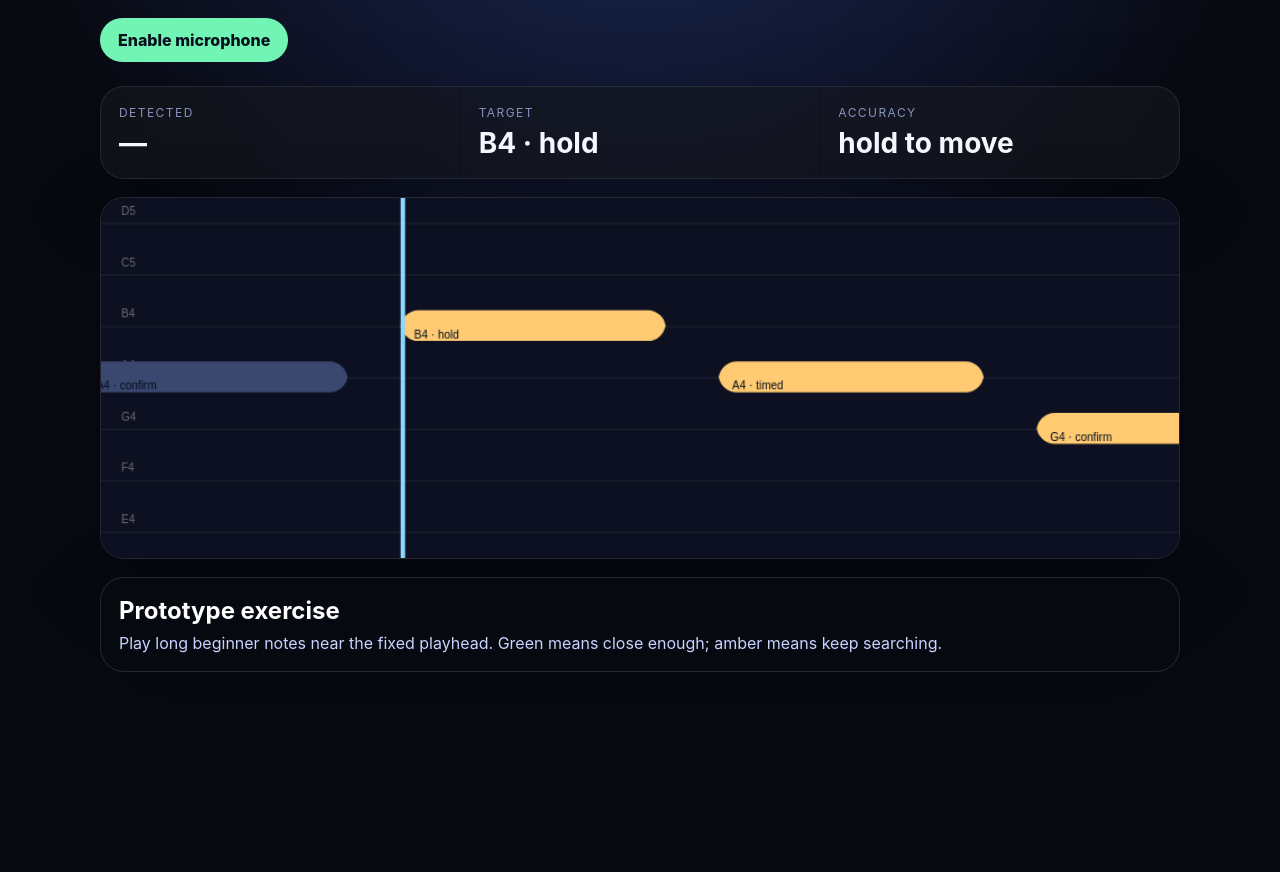
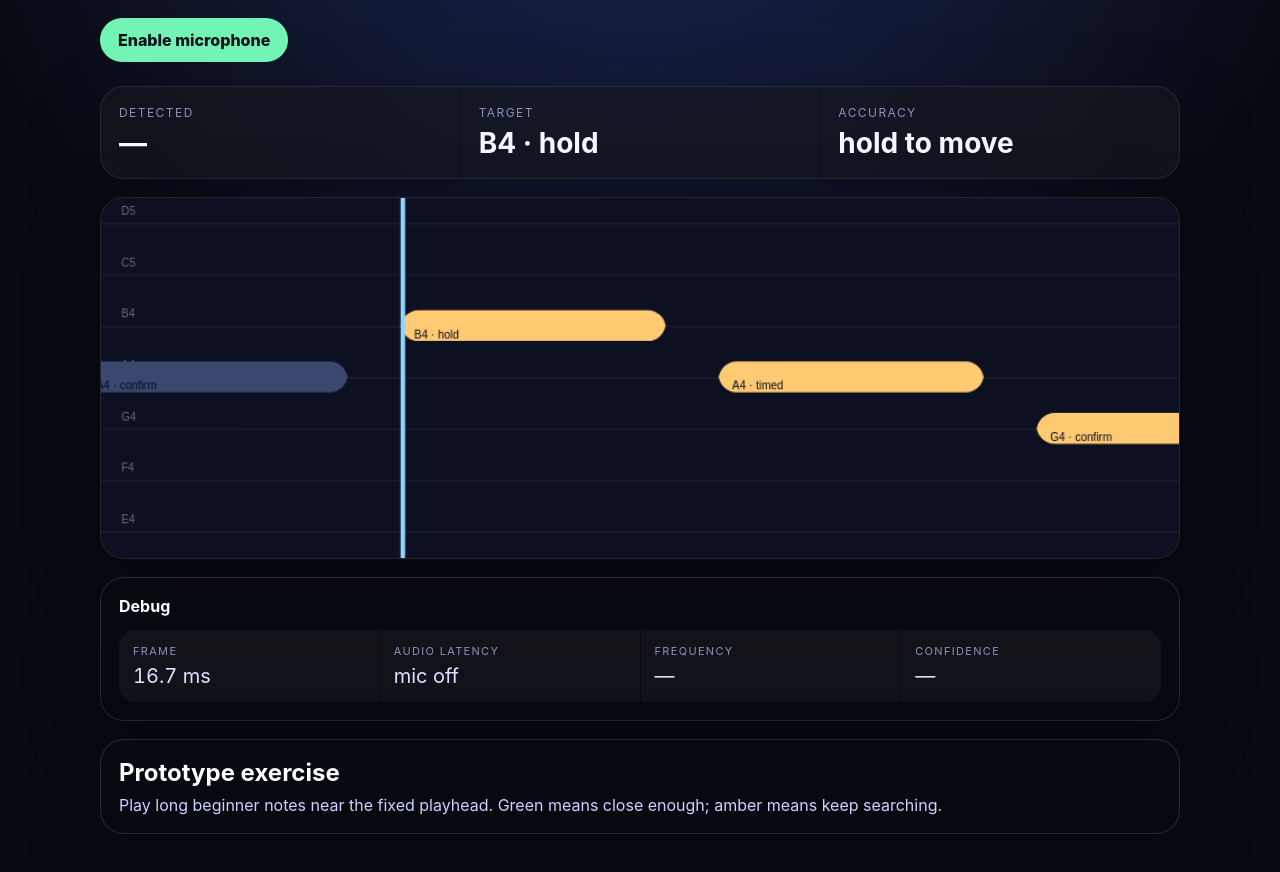
Before and after one commit to AJosephsen/flute-hero, a website with bundled scripts: page index.html in a window 1280 px wide. Shown: the part 212-1084 px from the top of the page. Before the commit the page ends 932 px from the top, so only its background shows below. Built offline with nearby package versions, Linux system fonts and the light colour scheme.

Commit message:
Add browser debug telemetry overlay

```diff
--- a/index.html
+++ b/index.html
@@ -34,6 +34,16 @@
       <canvas id="noteLane" width="960" height="320" aria-label="Scrolling note lane"></canvas>
     </section>
 
+    <section class="panel debug" aria-label="Debug timing and pitch telemetry">
+      <h2>Debug</h2>
+      <dl>
+        <div><dt>Frame</dt><dd id="debugFrameTime">—</dd></div>
+        <div><dt>Audio latency</dt><dd id="debugAudioLatency">—</dd></div>
+        <div><dt>Frequency</dt><dd id="debugFrequency">—</dd></div>
+        <div><dt>Confidence</dt><dd id="debugConfidence">—</dd></div>
+      </dl>
+    </section>
+
     <section class="panel hint">
       <h2>Prototype exercise</h2>
       <p>Play long beginner notes near the fixed playhead. Green means close enough; amber means keep searching.</p>
--- a/src/main.js
+++ b/src/main.js
@@ -7,6 +7,10 @@ const targetNote = document.querySelector('#targetNote');
 const accuracy = document.querySelector('#accuracy');
 const canvas = document.querySelector('#noteLane');
 const ctx = canvas.getContext('2d');
+const debugFrameTime = document.querySelector('#debugFrameTime');
+const debugAudioLatency = document.querySelector('#debugAudioLatency');
+const debugFrequency = document.querySelector('#debugFrequency');
+const debugConfidence = document.querySelector('#debugConfidence');
 
 const state = {
   audio: null,
@@ -48,6 +52,7 @@ function frame(now) {
   updatePitch();
   updateGame(dt);
   render();
+  updateDebug(dt);
   requestAnimationFrame(frame);
 }
 
@@ -84,6 +89,22 @@ function updateGame(dt) {
 
   state.songTime += dt;
   accuracy.textContent = current ? (hit ? 'hit' : 'search') : 'done';
+}
+
+function updateDebug(dt) {
+  debugFrameTime.textContent = `${(dt * 1000).toFixed(1)} ms`;
+
+  if (!state.audio) {
+    debugAudioLatency.textContent = 'mic off';
+    debugFrequency.textContent = '—';
+    debugConfidence.textContent = '—';
+    return;
+  }
+
+  const latencyMs = ((state.audio.baseLatency ?? 0) + (state.audio.outputLatency ?? 0)) * 1000;
+  debugAudioLatency.textContent = latencyMs > 0 ? `${latencyMs.toFixed(1)} ms` : 'unknown';
+  debugFrequency.textContent = state.pitch ? `${state.pitch.frequency.toFixed(1)} Hz` : '—';
+  debugConfidence.textContent = state.pitch ? `${Math.round(state.pitch.confidence * 100)}%` : '—';
 }
 
 function currentNote() {
--- a/src/styles.css
+++ b/src/styles.css
@@ -23,7 +23,13 @@ h1 { font-size: clamp(48px, 9vw, 112px); line-height: .85; margin: 0; letter-spa
 strong { font-size: 28px; }
 .lane-wrap { overflow: hidden; }
 canvas { display: block; width: 100%; height: auto; }
+.debug { margin-top: 18px; padding: 18px; }
+.debug h2 { margin: 0 0 14px; font-size: 16px; color: #fff; }
+.debug dl { display: grid; grid-template-columns: repeat(4, 1fr); gap: 1px; margin: 0; overflow: hidden; border-radius: 16px; }
+.debug div { padding: 14px; background: rgba(255,255,255,.04); }
+.debug dt { color: #8792bd; font-size: 11px; text-transform: uppercase; letter-spacing: .12em; margin-bottom: 6px; }
+.debug dd { margin: 0; font-variant-numeric: tabular-nums; font-size: 20px; color: #dbe4ff; }
 .hint { margin-top: 18px; padding: 18px; color: #c8d3ff; }
 .hint h2 { color: #fff; margin: 0 0 8px; }
 .hint p { margin: 0; }
-@media (max-width: 720px) { .meters { grid-template-columns: 1fr; } }
+@media (max-width: 720px) { .meters, .debug dl { grid-template-columns: 1fr; } }
```
Also changed, not shown: project-board/board.md (+1 -1 lines), project-board/tracks/foundation.md (+5 -4 lines), scripts/browser-verify.mjs (+10 -0 lines).
